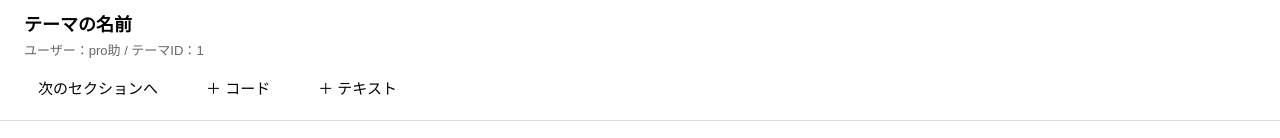
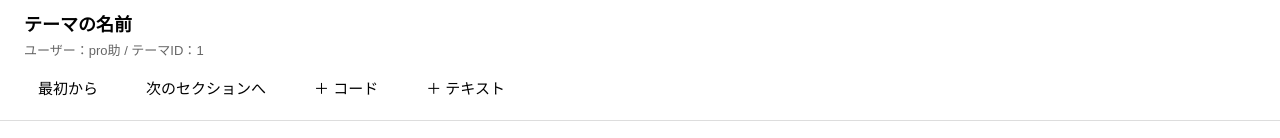
Before and after one commit to shimizukaito/soipro, a React (Create React App) app in the folder soilprogramming/: page / in a window 1280 px wide. Shown: the top 138 px of the page. Built offline with nearby package versions, Linux system fonts and the light colour scheme; no server answers.

Commit message:
最初からボタン追加

```diff
--- a/soilprogramming/src/App.js
+++ b/soilprogramming/src/App.js
@@ -1,3 +1,14 @@
+//表示の順番を
+// テキスト
+//データ
+//プログラム
+//の順番にする
+
+//リロードすると脱色されるので色を残して置けるといいね。
+//セクションが終わった時にもう一度初めからできるボタンがあるといいね。
+//引数をもっと工夫する。fieldという引数を用意して文字で"output"とかを指定すると取れるようにするとかね
+//orderを
+
 import { useLayoutEffect, useRef, useState, useEffect } from "react";
 
 /** ================================
@@ -269,6 +280,14 @@ export default function App() {
   }, [currentTheme]);
 
   /** ================================
+   * ✅ セクション進行を最初からに戻す（画面/DBは消さない）
+   * ================================ */
+  const resetSection = () => {
+    setCurrentQuestion(1);
+    setNextQuestionNum(1);
+  };
+
+  /** ================================
    * ブロック追加（手動）
    * ================================ */
   const addBlock = async (type) => {
@@ -375,10 +394,10 @@ export default function App() {
 
     const getPosts = async (options = {}) => {
       const {
-    limit = 10,                 // 取得件数（履歴用）
-    theme = currentTheme,       // テーマID（省略時は現在のテーマ）
-    order,                      // order番号（指定時）
-    latest = true,              // order指定時は最新のみ返す
+        limit = 10, // 取得件数（履歴用）
+        theme = currentTheme, // テーマID（省略時は現在のテーマ）
+        order, // order番号（指定時）
+        latest = true, // order指定時は最新のみ返す
       } = options;
 
       const params = new URLSearchParams();
@@ -409,7 +428,6 @@ export default function App() {
       return await res.json(); // 常に配列を返す
     };
 
-
     const context = {
       getPosts,
       post: async (theme) => {
@@ -436,7 +454,7 @@ export default function App() {
 
     try {
       await saveToDatabase(updated);
-    } catch { }
+    } catch {}
 
     setBlocks((prev) => prev.map((b) => (b.id === id ? updated : b)));
   };
@@ -449,7 +467,7 @@ export default function App() {
     if (!block || block.content.trim() === "") return;
     try {
       await saveToDatabase({ ...block, output: "" });
-    } catch { }
+    } catch {}
   };
 
   const buttonStyle = {
@@ -501,6 +519,16 @@ export default function App() {
         </div>
 
         <div style={{ display: "flex", alignItems: "center", gap: 12 }}>
+          {/* ✅ 追加：最初から（進行だけリセット） */}
+          <button
+            onClick={resetSection}
+            style={buttonStyle}
+            onMouseOver={(e) => (e.currentTarget.style.background = "#eee")}
+            onMouseOut={(e) => (e.currentTarget.style.background = "transparent")}
+          >
+            最初から
+          </button>
+
           <button
             onClick={addNextQuestionBlock}
             style={buttonStyle}
```
Lines whose indentation alone changed are shown as unchanged.
